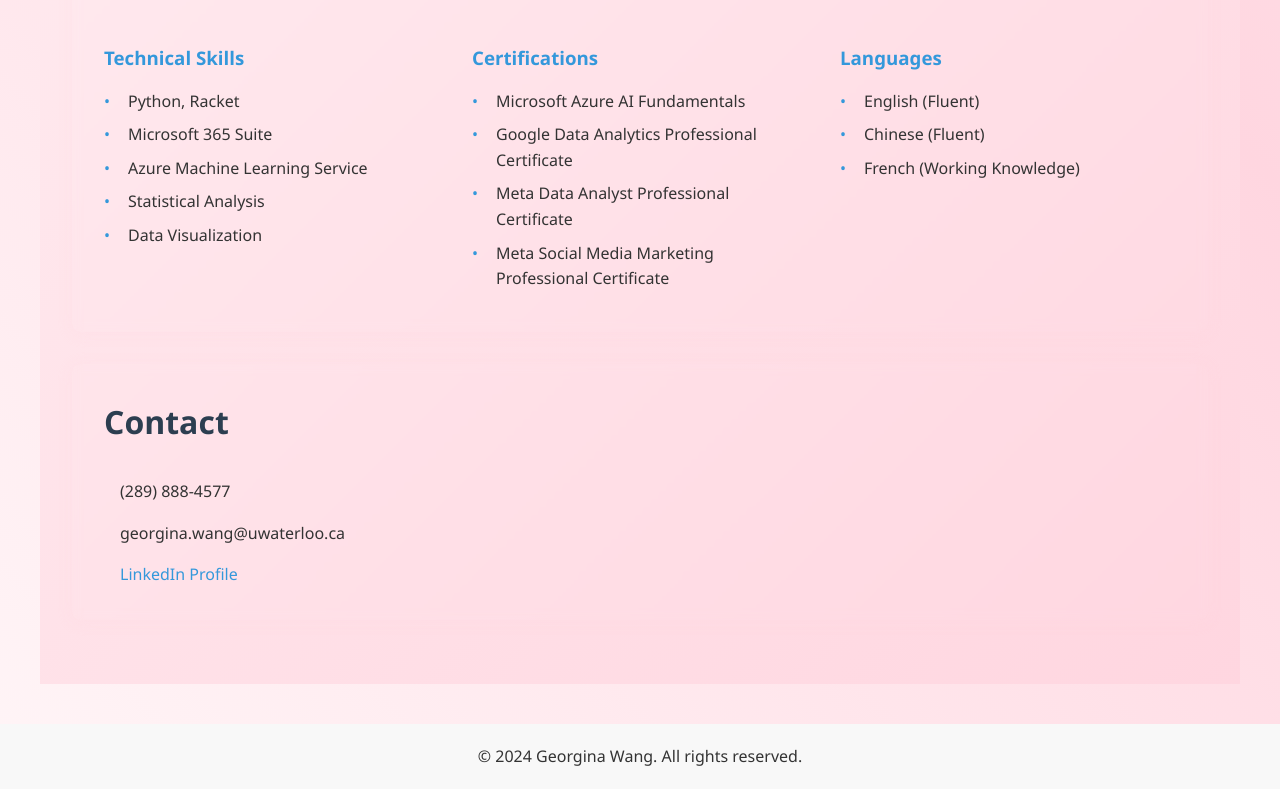
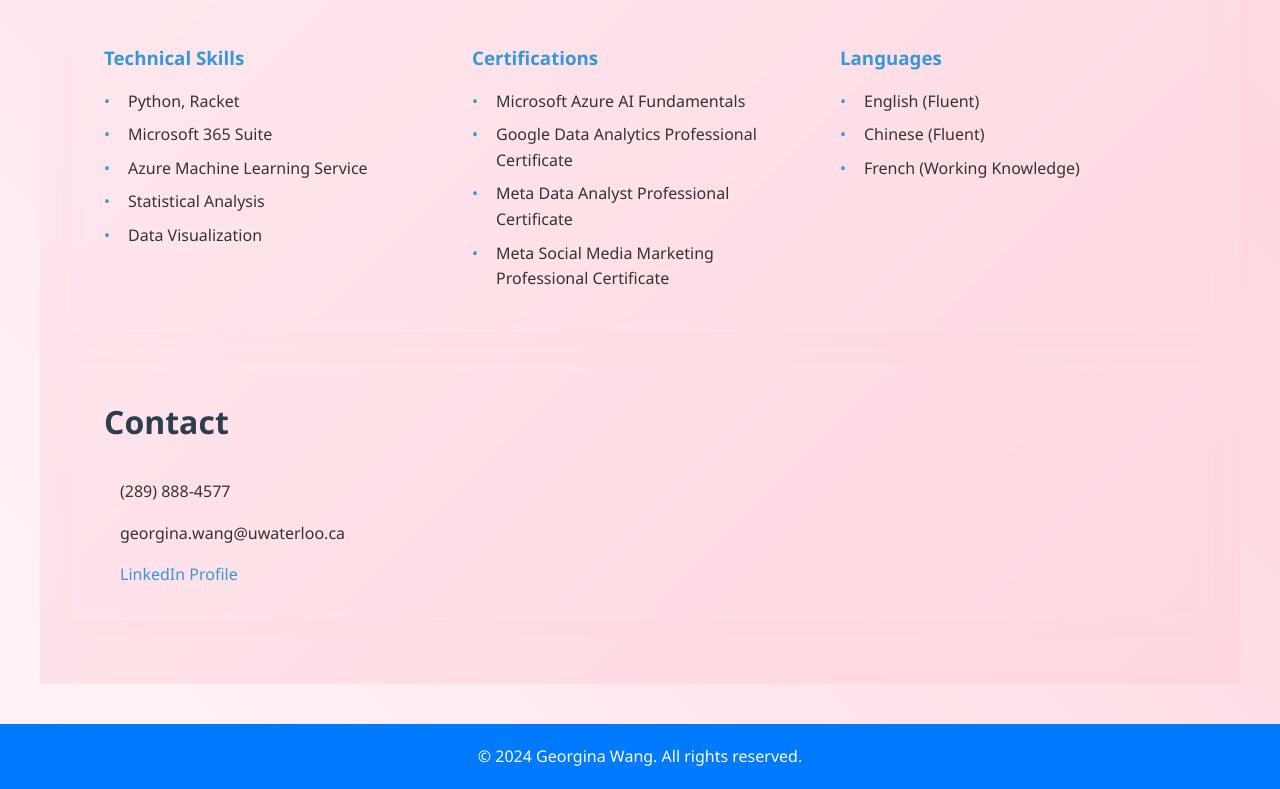
Before and after one commit to GeorginaTaylorsVersion/Georginas_Website, a Next.js app: page / in a window 1280 px wide. Shown: the part 1699-2488 px from the top of the page. Built offline with nearby package versions, Linux system fonts and the light colour scheme.

Commit message:
Update Footer.module.css

```diff
--- a/components/Footer.module.css
+++ b/components/Footer.module.css
@@ -1,6 +1,6 @@
 .footer {
-  background-color: #f8f8f8; /* Light grey background */
-  color: #333; /* Dark grey text */
+  background-color: #007bff; /* Match the blue from main section */
+  color: white; /* Change text to white for better contrast */
   padding: 20px 0; /* Vertical padding */
   text-align: center; /* Center text */
   margin-top: 40px; /* Add some space above the footer */
```
